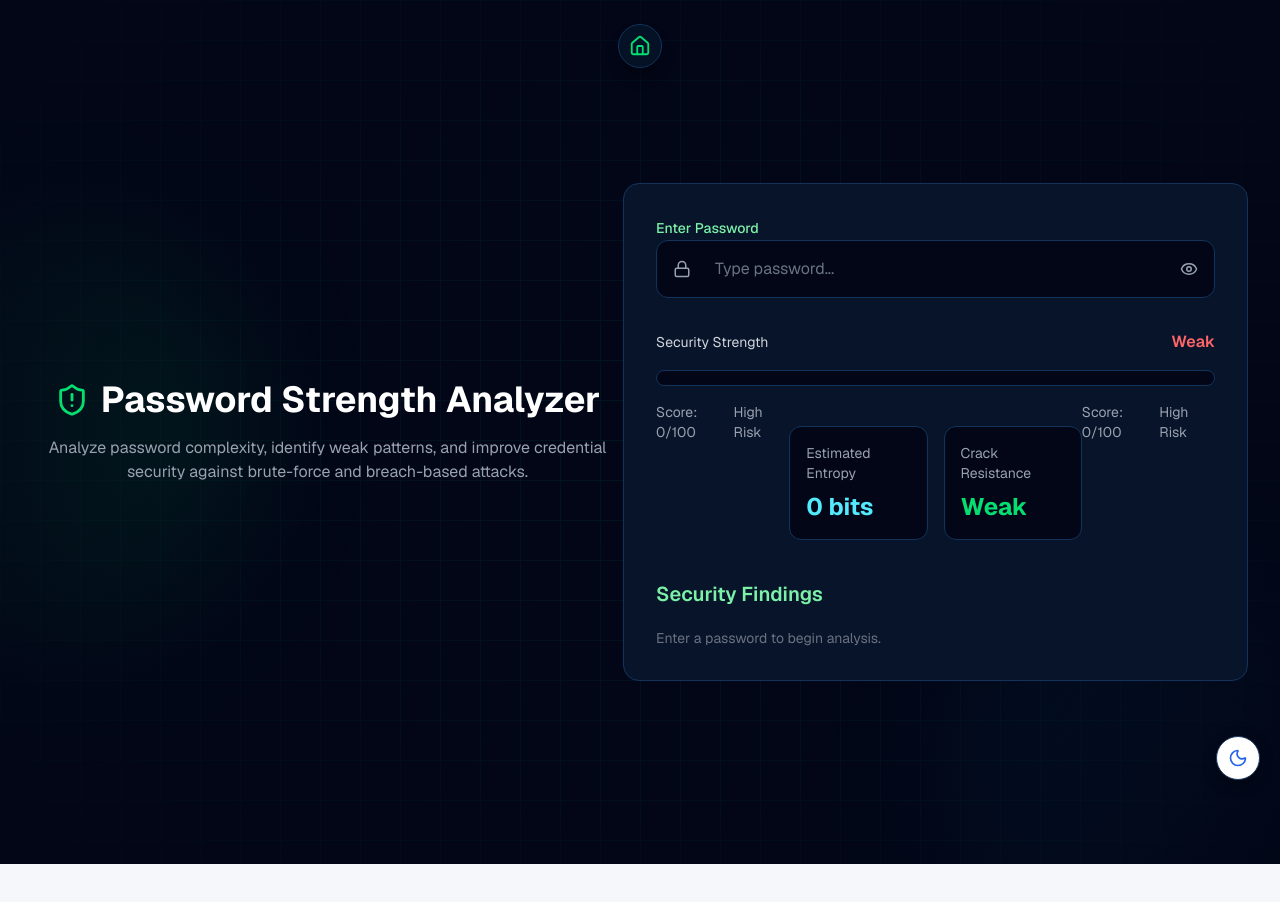
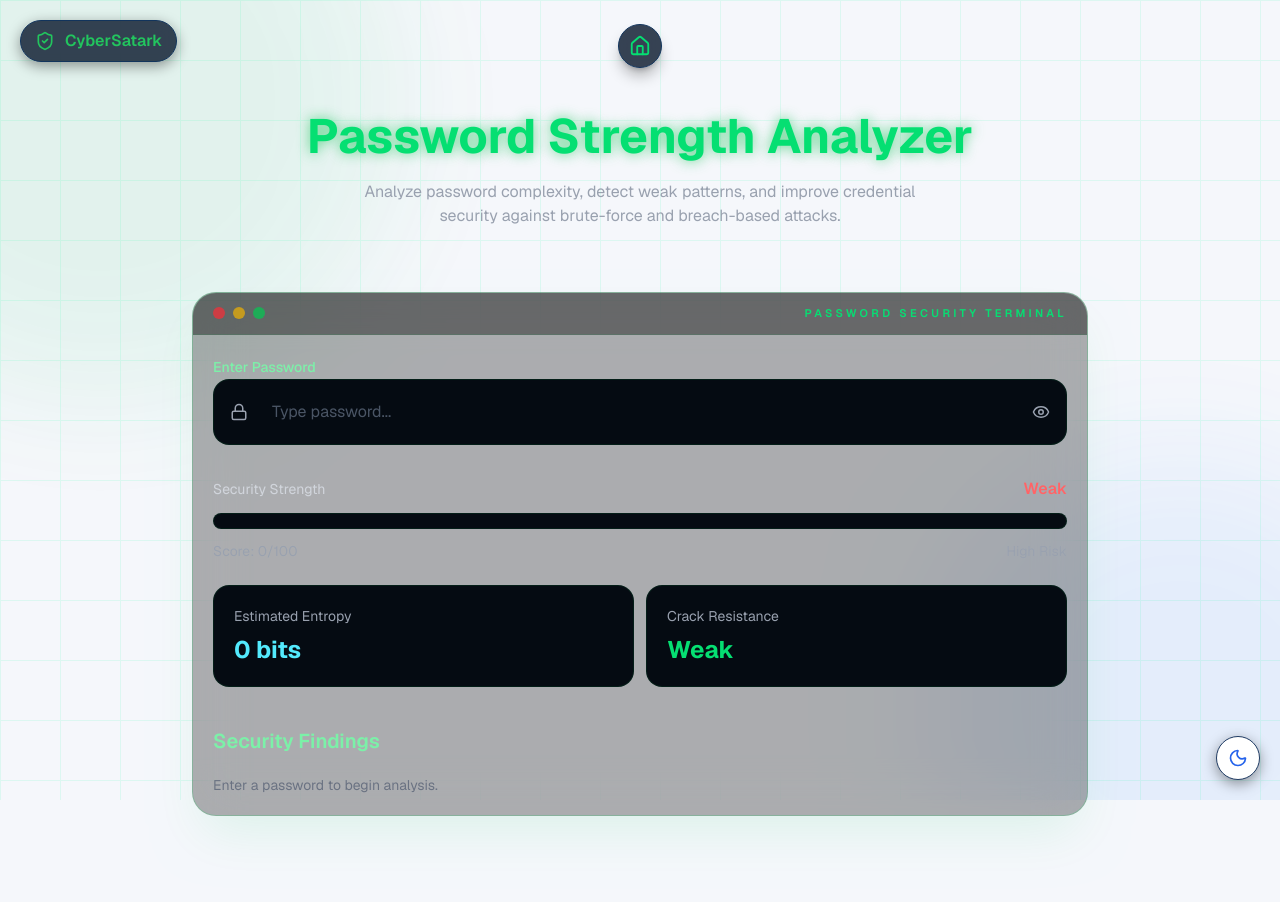
Before and after one commit to NotSoAbhinav/CyberSatark, a Next.js app: page /tools/password-analyzer in a window 1280 px wide. Shown: the top 902 px of the page. Before the commit the page ends 864 px from the top, so only its background shows below. Built offline with nearby package versions, Linux system fonts and the light colour scheme.

Commit message:
matched UI of password analyzer with project theme

```diff
--- a/app/tools/password-analyzer/page.tsx
+++ b/app/tools/password-analyzer/page.tsx
@@ -2,6 +2,8 @@
 
 import { useState } from "react";
 import { motion } from "framer-motion";
+import CyberBackground from "@/components/cyberbackground";
+
 import {
   ShieldAlert,
   Lock,
@@ -14,131 +16,147 @@ import { analyzePassword } from "@/data/analyzer/passwordAnalyzer";
 
 export default function PasswordAnalyzerPage() {
   const [password, setPassword] = useState("");
-  const [showPassword, setShowPassword] = useState(false);
+
+  const [showPassword, setShowPassword] =
+    useState(false);
 
   const result = analyzePassword(password);
 
   const getStrengthColor = () => {
-    if (result.score >= 70) return "bg-green-400";
-    if (result.score >= 40) return "bg-yellow-400";
+    if (result.score >= 70)
+      return "bg-green-400";
+
+    if (result.score >= 40)
+      return "bg-yellow-400";
+
     return "bg-red-400";
   };
 
   const getStrengthTextColor = () => {
-    if (result.score >= 70) return "text-green-400";
-    if (result.score >= 40) return "text-yellow-400";
+    if (result.score >= 70)
+      return "text-green-400";
+
+    if (result.score >= 40)
+      return "text-yellow-400";
+
     return "text-red-400";
   };
 
   return (
-    <div className="relative min-h-screen overflow-hidden bg-[#020617] text-gray-200 p-8">
-        {/* CYBER BACKGROUND */}
-<div className="absolute inset-0 overflow-hidden">
+  <>
+    <CyberBackground />
 
-  {/* GREEN GLOW */}
-  <div
-  className="
-    absolute top-1/2 left-[-180px]
-    -translate-y-1/2
-    h-[420px] w-[420px]
-    rounded-full
-    bg-green-500/20
-    blur-3xl
-  "
-/>
+    <main className="min-h-screen px-6 py-28 text-white">
+      <div className="max-w-4xl mx-auto">
 
-  {/* BLUE GLOW */}
-  <div
-    className="
-      absolute bottom-[-150px] right-[-120px]
-      h-[450px] w-[450px]
-      rounded-full
-      bg-cyan-500/10
-      blur-3xl
-    "
-  />
+        {/* HERO */}
+        <motion.div
+          initial={{ opacity: 0, y: 35 }}
+          animate={{ opacity: 1, y: 0 }}
+          className="text-center mb-16"
+        >
 
-  {/* GRID OVERLAY */}
-  <div
-    className="
-      absolute inset-0
-      opacity-[0.06]
-      [background-image:linear-gradient(to_right,#00ff99_1px,transparent_1px),linear-gradient(to_bottom,#00ff99_1px,transparent_1px)]
-      [background-size:40px_40px]
-    "
-  />
+          <h1 className="text-4xl md:text-5xl font-bold text-green-400">
 
-  {/* RADIAL FADE */}
-  <div
-    className="
-      absolute inset-0
-      bg-[radial-gradient(circle_at_center,transparent,rgba(2,6,23,0.95))]
-    "
-  />
-</div>
+            <motion.span
+              animate={{
+                textShadow: [
+                  "0 0 6px rgba(34,197,94,0.4)",
+                  "0 0 18px rgba(34,197,94,1)",
+                  "0 0 6px rgba(34,197,94,0.4)",
+                ],
+              }}
+              transition={{
+                duration: 2.5,
+                repeat: Infinity,
+              }}
+            >
+              Password Strength Analyzer
+            </motion.span>
+          </h1>
 
-      <div className="relative z-10 flex min-h-screen items-center justify-center">
-
-        <div className="w-full max-w-3xl mx-auto flex flex-col items-center justify-center space-y-10 text-center">
-
-        {/* HEADER */}
-        <motion.div
-          initial={{ opacity: 0, y: -10 }}
-          animate={{ opacity: 1, y: 0 }}
-          className="space-y-4 flex flex-col items-center"
-        >
-          <div className="flex items-center justify-center gap-3">
-            <ShieldAlert className="text-green-400" size={34} />
-            <h1 className="text-4xl font-bold text-white">
-              Password Strength Analyzer
-            </h1>
-          </div>
-
-          <p className="text-gray-400 max-w-2xl text-center">
-            Analyze password complexity, identify weak patterns,
-            and improve credential security against brute-force
-            and breach-based attacks.
+          <p className="mt-5 text-gray-400 max-w-xl mx-auto text-base">
+            Analyze password complexity,
+            detect weak patterns, and improve
+            credential security against
+            brute-force and breach-based
+            attacks.
           </p>
         </motion.div>
-        </div>
 
         {/* MAIN CARD */}
         <motion.div
-          initial={{ opacity: 0, y: 10 }}
+          initial={{ opacity: 0, y: 35 }}
           animate={{ opacity: 1, y: 0 }}
-          className="w-full bg-[#07142a] border border-[#12345c] rounded-2xl p-8"
+          className="backdrop-blur-xl bg-black/30 border border-green-500/20 rounded-3xl overflow-hidden shadow-2xl shadow-green-500/10"
         >
+
+          {/* TOP BAR */}
+          <div className="flex items-center justify-between px-5 py-3 border-b border-green-500/10 bg-black/40">
+
+            <div className="flex items-center gap-2">
+              <div className="w-3 h-3 rounded-full bg-red-500/70"></div>
+
+              <div className="w-3 h-3 rounded-full bg-yellow-500/70"></div>
+
+              <div className="w-3 h-3 rounded-full bg-green-500/70"></div>
+            </div>
+
+            <p className="text-[11px] uppercase tracking-[0.3em] text-green-400 font-semibold">
+              Password Security Terminal
+            </p>
+
+          </div>
+
+          {/* CONTENT */}
+          <div className="p-5">
 
             {/* INPUT */}
             <div className="space-y-4">
+
               <label className="text-sm text-green-300 font-medium">
                 Enter Password
               </label>
 
-            <div className="flex items-center bg-[#020617] border border-[#12345c] rounded-xl overflow-hidden">
+              <div className="flex items-center bg-[#050b12] border border-green-500/10 rounded-2xl overflow-hidden">
+
                 <div className="px-4 text-gray-400">
                   <Lock size={18} />
                 </div>
 
                 <input
-                type={showPassword ? "text" : "password"}
+                  type={
+                    showPassword
+                      ? "text"
+                      : "password"
+                  }
                   placeholder="Type password..."
                   value={password}
-                onChange={(e) => setPassword(e.target.value)}
+                  onChange={(e) =>
+                    setPassword(
+                      e.target.value
+                    )
+                  }
                   className="
-                  flex-1 bg-transparent px-2 py-4
+                    flex-1 bg-transparent px-2 py-5
                     outline-none text-white
-                  placeholder:text-gray-500
+                    placeholder:text-gray-600
                   "
                 />
 
                 <button
-                onClick={() => setShowPassword(!showPassword)}
+                  onClick={() =>
+                    setShowPassword(
+                      !showPassword
+                    )
+                  }
                   className="
-                  px-4 text-gray-400 hover:text-green-300
+                    px-4 text-gray-400
+                    hover:text-green-300
                     transition
                   "
                 >
+
                   {showPassword ? (
                     <EyeOff size={18} />
                   ) : (
@@ -148,31 +166,41 @@ export default function PasswordAnalyzerPage() {
               </div>
             </div>
 
-          {/* STRENGTH SECTION */}
-          <div className="mt-8 space-y-4">
+            {/* STRENGTH */}
+            <div className="mt-8">
 
-            <div className="flex justify-between items-center">
-              <p className="text-gray-300 text-sm">
+              <div className="flex justify-between items-center mb-3">
+
+                <p className="text-sm text-gray-300">
                   Security Strength
                 </p>
 
-              <p className={`font-semibold ${getStrengthTextColor()}`}>
+                <p
+                  className={`font-semibold ${getStrengthTextColor()}`}
+                >
                   {result.strength}
                 </p>
               </div>
 
-            <div className="h-4 bg-[#020617] rounded-full overflow-hidden border border-[#12345c]">
+              <div className="h-4 bg-[#050b12] rounded-full overflow-hidden border border-green-500/10">
+
                 <motion.div
                   initial={{ width: 0 }}
-                animate={{ width: `${result.score}%` }}
-                transition={{ duration: 0.5 }}
+                  animate={{
+                    width: `${result.score}%`,
+                  }}
+                  transition={{
+                    duration: 0.5,
+                  }}
                   className={`h-full ${getStrengthColor()}`}
                 />
               </div>
 
-            <div className="flex justify-between text-sm text-gray-400">
-              <div className="flex justify-between text-sm text-gray-400">
-                <span>Score: {result.score}/100</span>
+              <div className="mt-3 flex justify-between text-sm text-gray-400">
+
+                <span>
+                  Score: {result.score}/100
+                </span>
 
                 <span>
                   {result.score >= 70
@@ -182,17 +210,13 @@ export default function PasswordAnalyzerPage() {
                     : "High Risk"}
                 </span>
               </div>
+            </div>
 
-            {/* ENTROPY CARDS */}
-            <div className="mt-6 grid md:grid-cols-2 gap-4">
+            {/* STATS */}
+            <div className="mt-6 grid md:grid-cols-2 gap-3">
 
-              <div
-                className="
-                bg-[#020617]
-                border border-[#12345c]
-                rounded-xl p-4
-                "
-               >
+              <div className="bg-[#050b12] border border-green-500/10 rounded-2xl p-5">
+
                 <p className="text-gray-400 text-sm">
                   Estimated Entropy
                 </p>
@@ -202,19 +226,14 @@ export default function PasswordAnalyzerPage() {
                 </p>
               </div>
 
-              <div
-                className="
-                bg-[#020617]
-                border border-[#12345c]
-                rounded-xl p-4
-                "
-              >
+              <div className="bg-[#050b12] border border-green-500/10 rounded-2xl p-5">
 
                 <p className="text-gray-400 text-sm">
                   Crack Resistance
                 </p>
 
                 <p className="text-2xl font-bold text-green-400 mt-2">
+
                   {result.entropy >= 80
                     ? "Excellent"
                     : result.entropy >= 60
@@ -226,53 +245,60 @@ export default function PasswordAnalyzerPage() {
               </div>
             </div>
 
-              <span>Score: {result.score}/100</span>
-              <span>
-                {result.score >= 70
-                  ? "Secure"
-                  : result.score >= 40
-                  ? "Moderate Risk"
-                  : "High Risk"}
-              </span>
-            </div>
-          </div>
-
             {/* FINDINGS */}
             <div className="mt-10">
+
               <h2 className="text-xl font-semibold text-green-300 mb-5">
                 Security Findings
               </h2>
 
               {password.length === 0 ? (
                 <div className="text-gray-500 text-sm">
-                Enter a password to begin analysis.
+                  Enter a password to begin
+                  analysis.
                 </div>
-            ) : result.findings.length === 0 ? (
+              ) : result.findings.length ===
+                0 ? (
                 <motion.div
                   initial={{ opacity: 0 }}
                   animate={{ opacity: 1 }}
                   className="
-                  bg-green-400/10 border border-green-400/20
-                  rounded-xl p-4 text-green-300
+                    bg-green-400/10
+                    border border-green-400/20
+                    rounded-2xl
+                    p-4 text-green-300
                   "
                 >
-                ✔ No major weaknesses detected.
+                  ✔ No major weaknesses
+                  detected.
                 </motion.div>
               ) : (
                 <div className="space-y-4">
-                {result.findings.map((finding, index) => (
+
+                  {result.findings.map(
+                    (finding, index) => (
                       <motion.div
                         key={index}
-                    initial={{ opacity: 0, x: -10 }}
-                    animate={{ opacity: 1, x: 0 }}
-                    transition={{ delay: index * 0.05 }}
+                        initial={{
+                          opacity: 0,
+                          x: -10,
+                        }}
+                        animate={{
+                          opacity: 1,
+                          x: 0,
+                        }}
+                        transition={{
+                          delay:
+                            index * 0.05,
+                        }}
                         className="
                           flex items-start gap-3
                           bg-red-400/10
                           border border-red-400/20
-                      rounded-xl p-4
+                          rounded-2xl p-4
                         "
                       >
+
                         <TriangleAlert
                           size={18}
                           className="text-red-400 mt-0.5"
@@ -282,13 +308,15 @@ export default function PasswordAnalyzerPage() {
                           {finding}
                         </p>
                       </motion.div>
-                ))}
+                    )
+                  )}
                 </div>
               )}
             </div>
-
+          </div>
         </motion.div>
       </div>
-    </div>
+    </main>
+  </>
 );
 }
```
Lines whose indentation alone changed are shown as unchanged.
